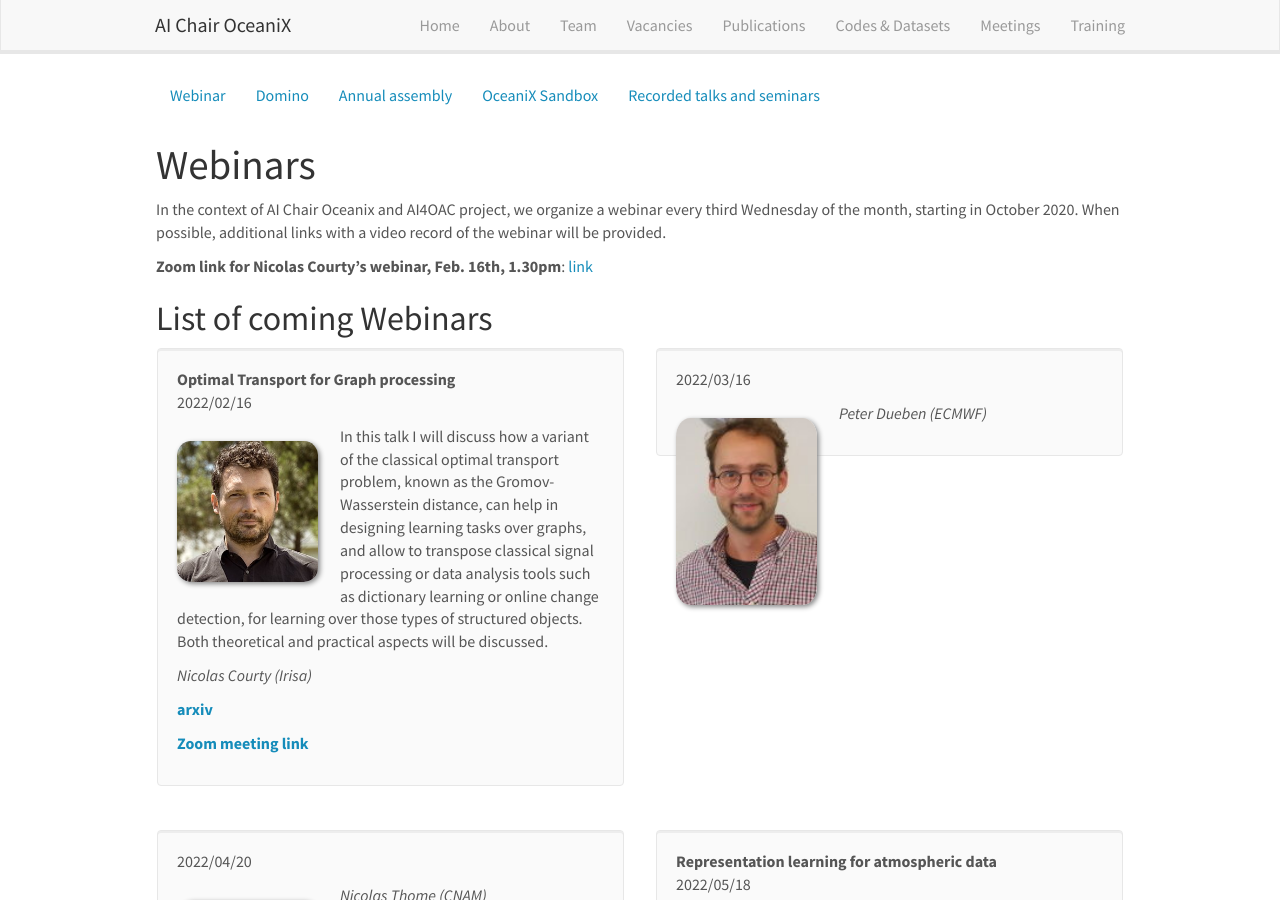
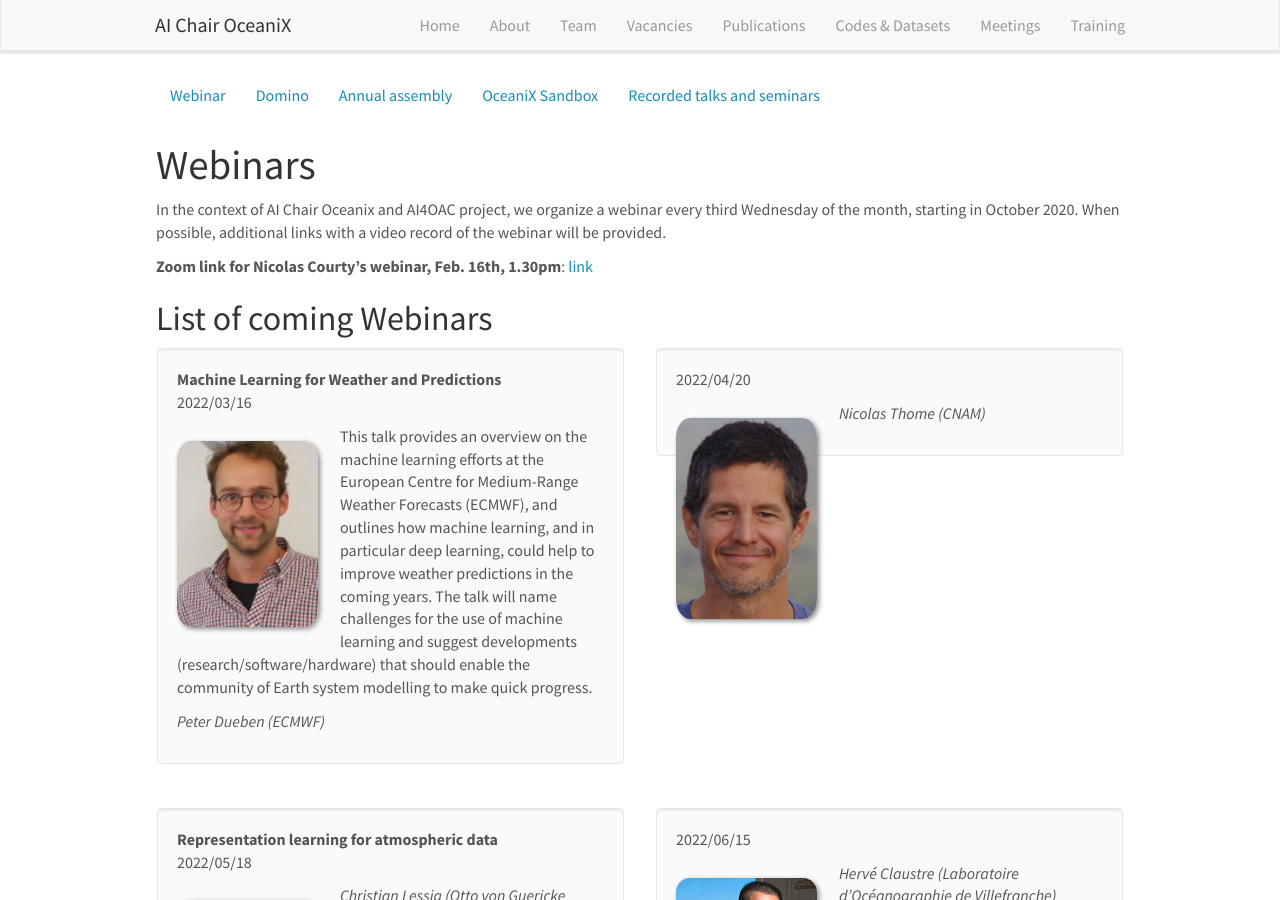
Before and after one commit to CIA-Oceanix/CIA-Oceanix.github.io, a Jekyll site: the page built from _pages/webinar.md, in a window 1280 px wide and 900 px high. Built offline with Jekyll 4.4.1, drawn with Linux system fonts in a browser that asks for light colours; nearby versions of some CDN libraries; some of the changed text lies outside the part shown.

Commit message:
add dueben

```diff
--- a/_data/webinarlist.yml
+++ b/_data/webinarlist.yml
@@ -231,11 +231,11 @@
     ID:
     Passcode:
   highlight: 1
-  codetype: 2
+  codetype: 1
 
-- title: ""
+- title: "Machine Learning for Weather and Predictions"
   image: dueben.jpg
-  description:
+  description: This talk provides an overview on the machine learning efforts at the European Centre for Medium-Range Weather Forecasts (ECMWF), and outlines how machine learning, and in particular deep learning, could help to improve weather predictions in the coming years. The talk will name challenges for the use of machine learning and suggest developments (research/software/hardware) that should enable the community of Earth system modelling to make quick progress.
   date: 2022/03/16
   authors: Peter Dueben (ECMWF)
   link:
```
